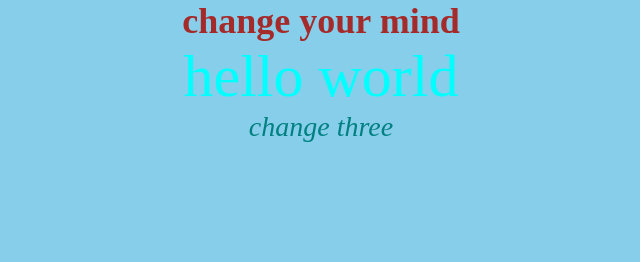
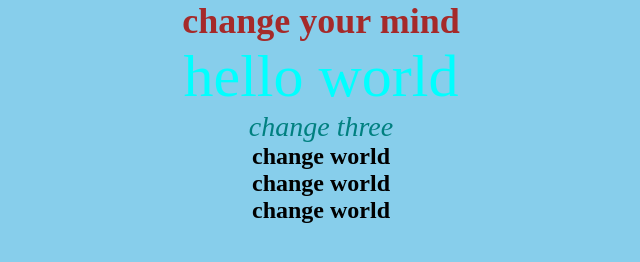
Before and after one commit to StrangeClow/connectVScode, a plain HTML site: page index.html in a window 1280 px wide. Shown: the whole page, without its empty margins (319-959 px from the left). Drawn offline with Linux system fonts and the light colour scheme.

Commit message:
add three h2 tags

```diff
--- a/index.html
+++ b/index.html
@@ -11,5 +11,10 @@
     <h1>change your mind</h1>
     <span>hello world</span>
     <div class= "hello"> change three </div>
+    <div class="container">
+        <h2>change world</h2>
+        <h2>change world</h2>
+        <h2>change world</h2>
+    </div>
 </body>
 </html>
```
